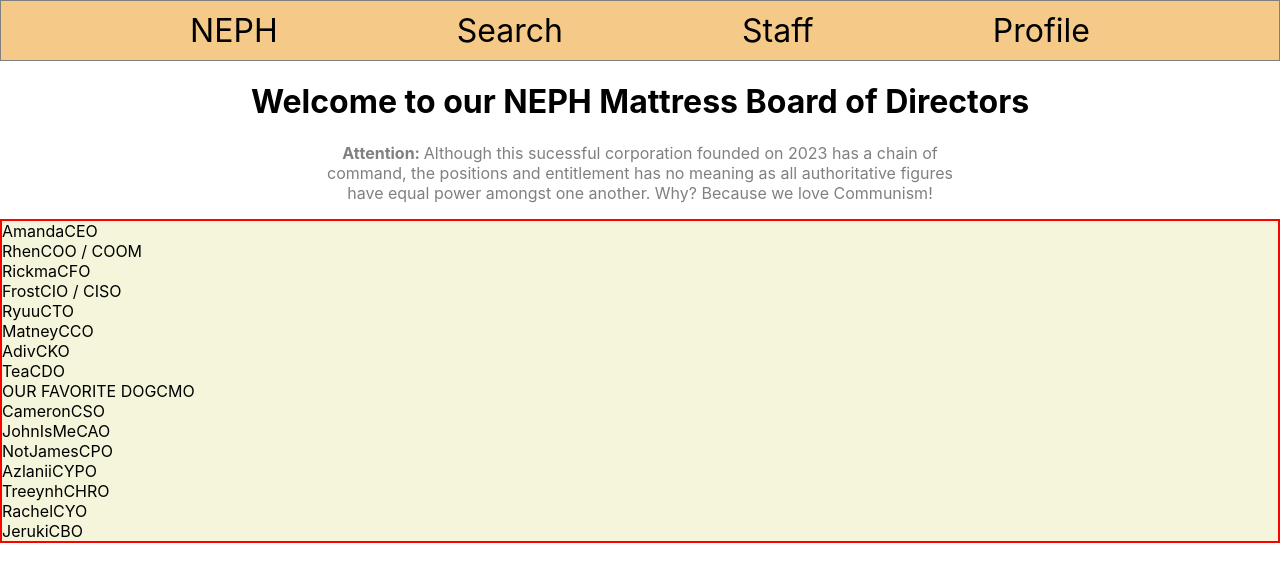
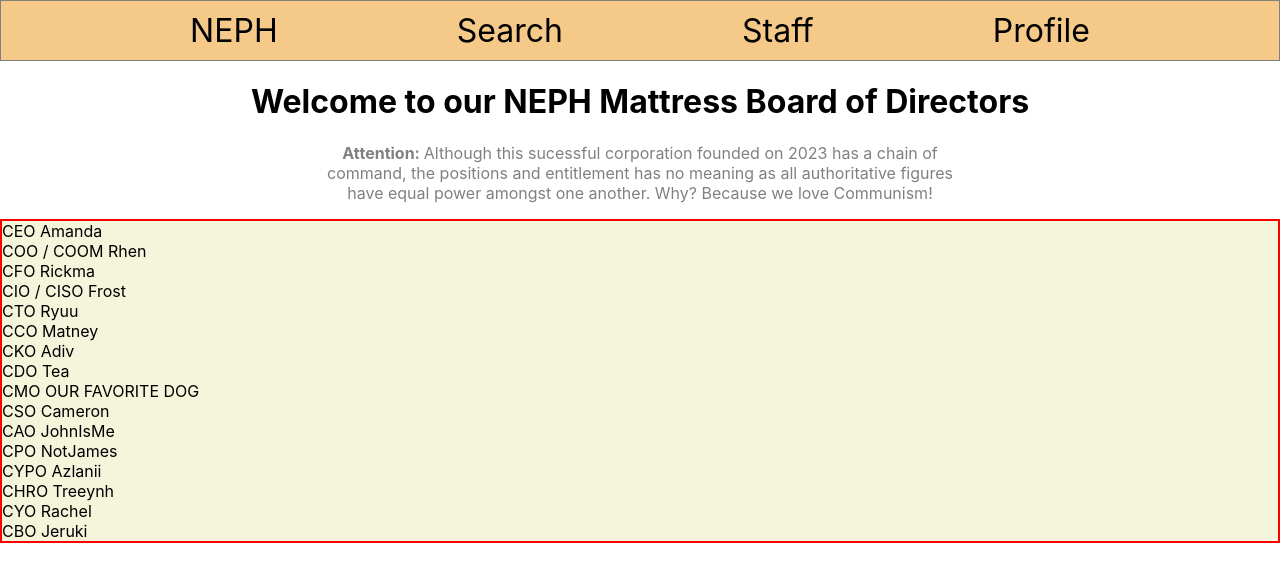
Before and after one commit to ericcnguyen04/neph-company, a React (Create React App) app: page /staff in a window 1280 px wide. Shown: the top 582 px of the page. Built offline with nearby package versions, Linux system fonts and the light colour scheme.

Commit message:
switched title and name

```diff
--- a/src/Components/pages/Staff.jsx
+++ b/src/Components/pages/Staff.jsx
@@ -12,22 +12,22 @@ export default function Staff() {
             </p>
 
             <div className='staff'>
-                <div>AmandaCEO</div>
-                <div>RhenCOO / COOM</div>
-                <div>RickmaCFO</div>
-                <div>FrostCIO / CISO</div>
-                <div>RyuuCTO</div>
-                <div>MatneyCCO</div>
-                <div>AdivCKO</div>
-                <div>TeaCDO</div>
-                <div>OUR FAVORITE DOGCMO</div>
-                <div>CameronCSO</div>
-                <div>JohnIsMeCAO</div>
-                <div>NotJamesCPO</div>
-                <div>AzlaniiCYPO</div>
-                <div>TreeynhCHRO</div>
-                <div>RachelCYO</div>
-                <div>JerukiCBO</div>
+                <div>CEO Amanda</div>
+                <div>COO / COOM Rhen</div>
+                <div>CFO Rickma</div>
+                <div>CIO / CISO Frost</div>
+                <div>CTO Ryuu</div>
+                <div>CCO Matney</div>
+                <div>CKO Adiv</div>
+                <div>CDO Tea</div>
+                <div>CMO OUR FAVORITE DOG</div>
+                <div>CSO Cameron</div>
+                <div>CAO JohnIsMe</div>
+                <div>CPO NotJames</div>
+                <div>CYPO Azlanii</div>
+                <div>CHRO Treeynh</div>
+                <div>CYO Rachel</div>
+                <div>CBO Jeruki</div>
             </div>
         </div>
     )
```
